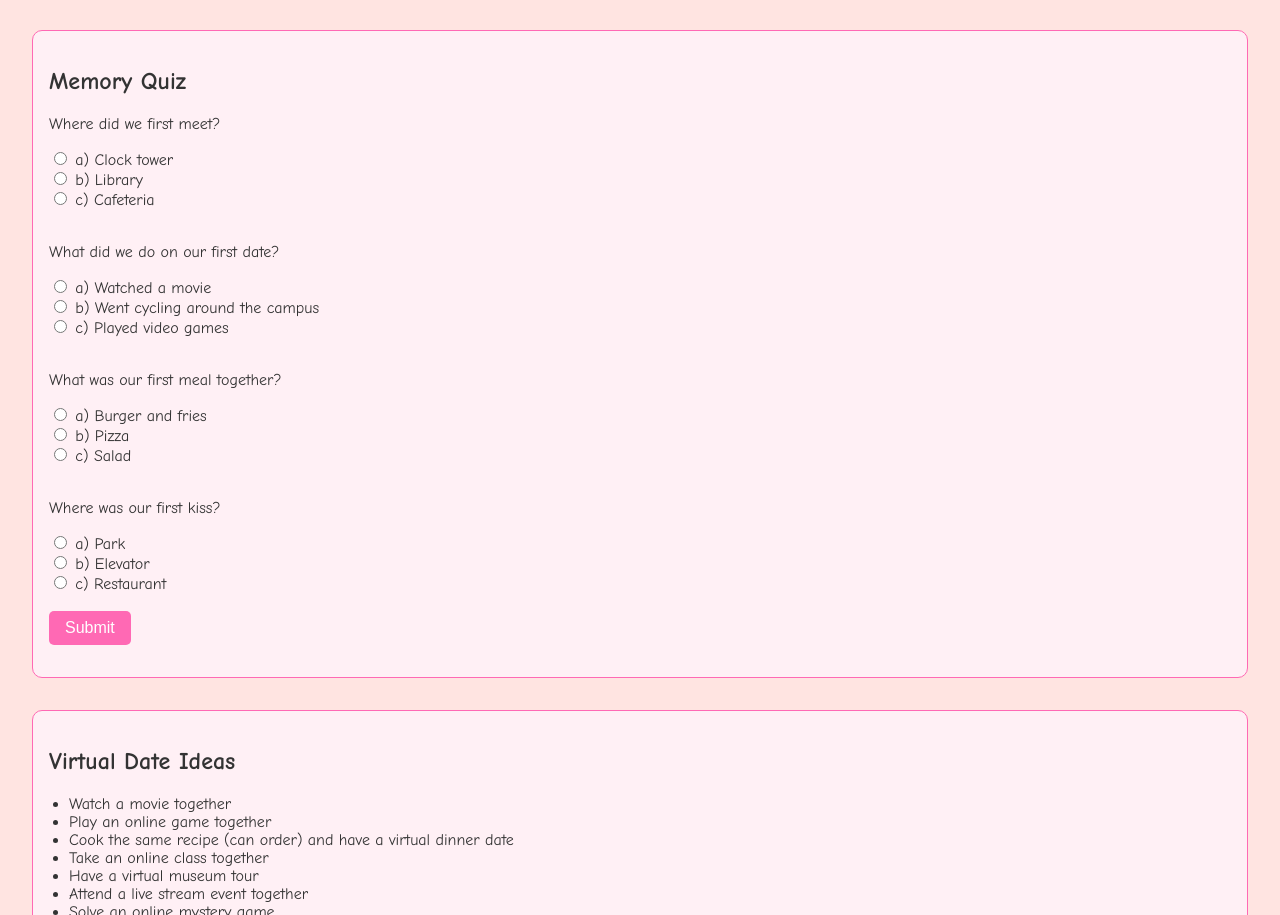
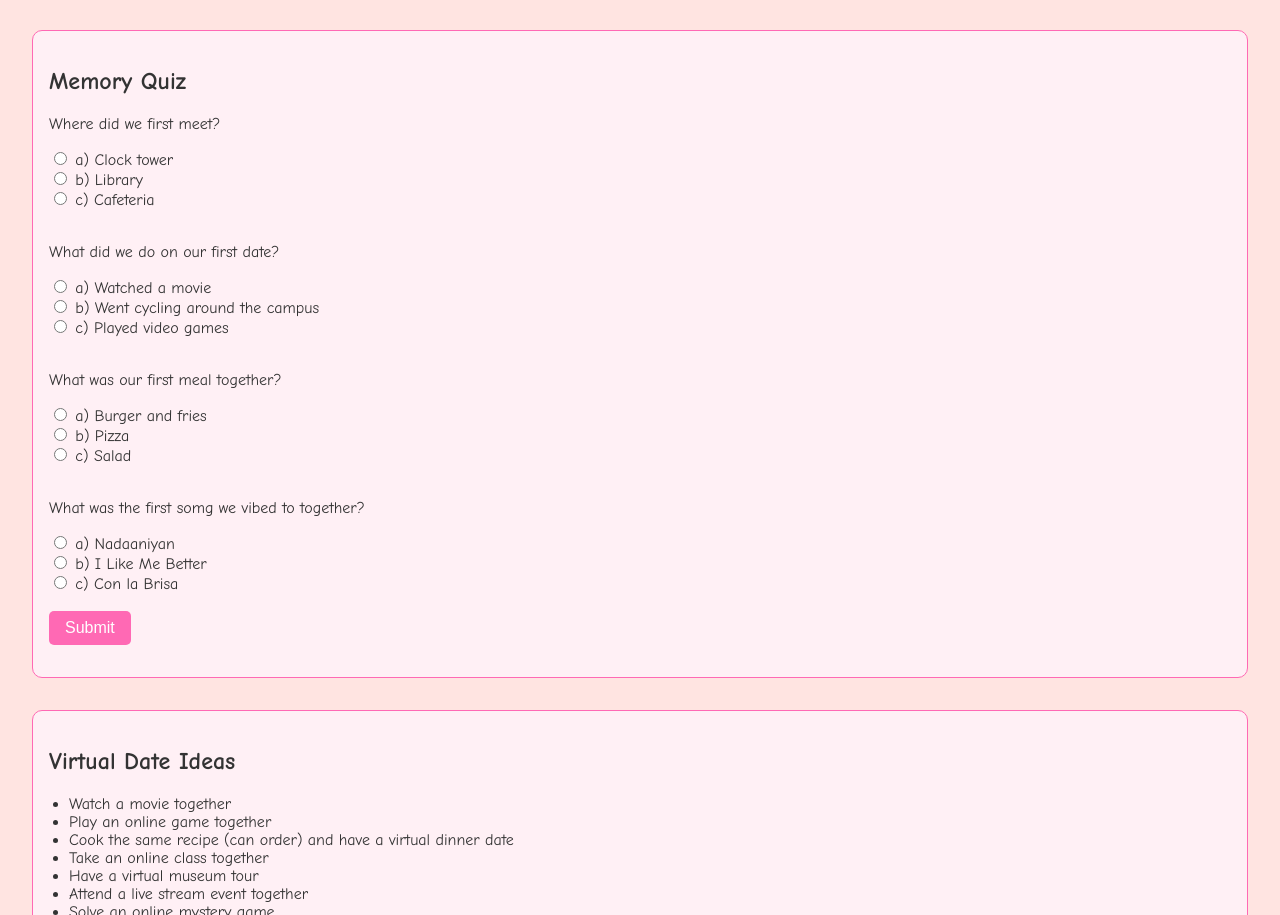
Before and after one commit to Ogni-and-Sansan/1stmonthiversary, a plain HTML site: page index.html in a window 1280 px wide. Shown: the part 1725-2640 px from the top of the page. Drawn offline with Linux system fonts and the light colour scheme.

Commit message:
Update index.html

```diff
--- a/index.html
+++ b/index.html
@@ -80,10 +80,10 @@
                 <input type="radio" name="q3" value="b"> b) Pizza<br>
                 <input type="radio" name="q3" value="c"> c) Salad<br><br>
 
-                <p>Where was our first kiss?</p>
-                <input type="radio" name="q4" value="a"> a) Park<br>
-                <input type="radio" name="q4" value="b"> b) Elevator<br>
-                <input type="radio" name="q4" value="c"> c) Restaurant<br><br>
+                <p>What was the first somg we vibed to together?</p>
+                <input type="radio" name="q4" value="a"> a) Nadaaniyan<br>
+                <input type="radio" name="q4" value="b"> b) I Like Me Better<br>
+                <input type="radio" name="q4" value="c"> c) Con la Brisa<br><br>
 
                 <button type="button" onclick="submitQuiz()">Submit</button>
                 <p id="quizOutput"></p>
```
